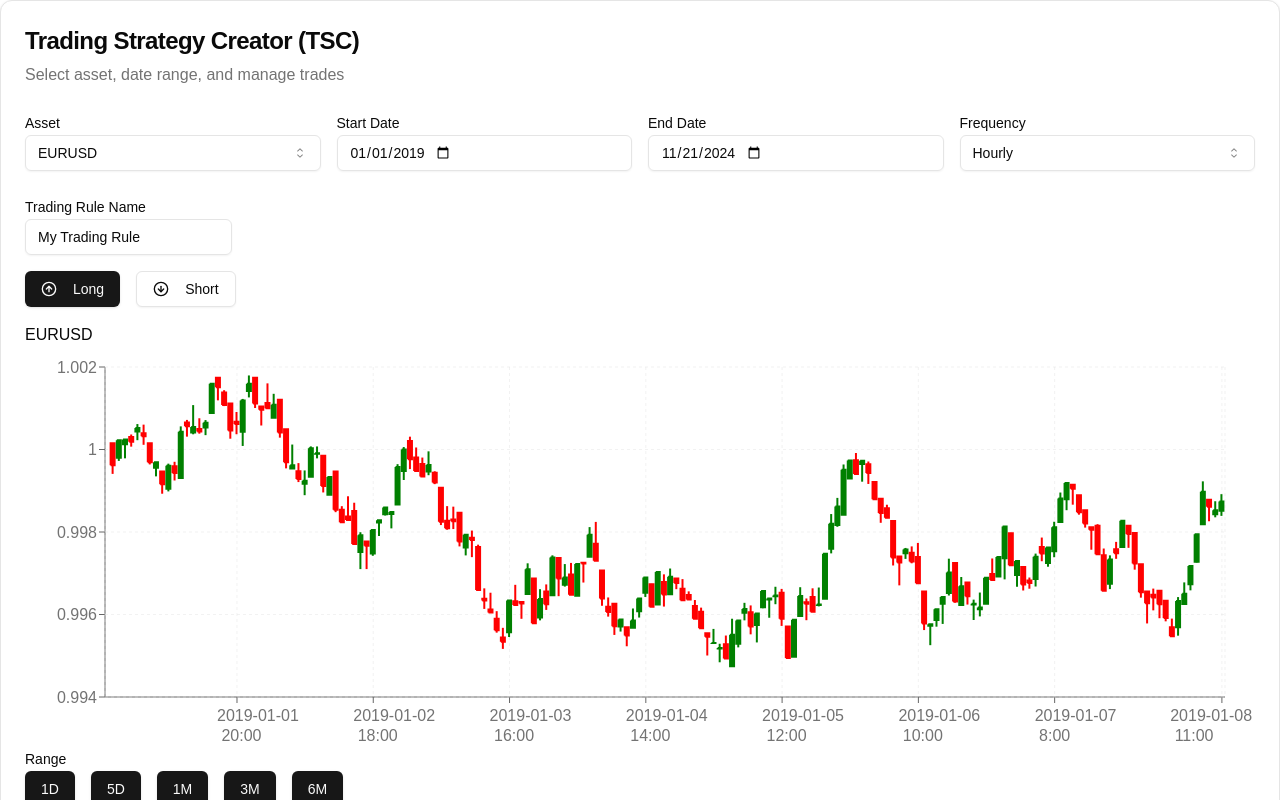
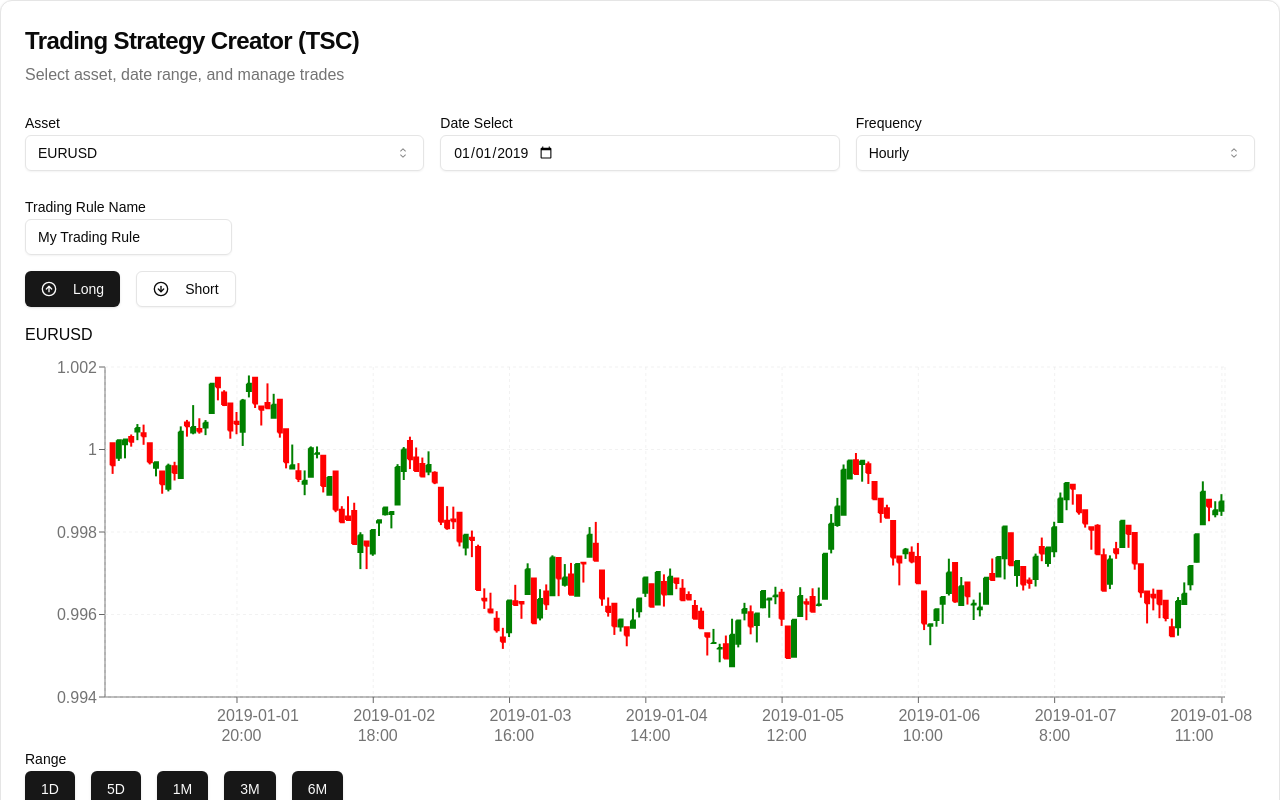
Before and after one commit to jkim1708/EvoTraderDemo, a Next.js app in the folder my-app/: page / in a window 1280 px wide. Shown: the top 800 px of the page. Built offline with nearby package versions, Linux system fonts and the light colour scheme.

Commit message:
remove end date

```diff
--- a/my-app/components/enhanced-trading-asset-viewer.tsx
+++ b/my-app/components/enhanced-trading-asset-viewer.tsx
@@ -402,7 +402,7 @@ const EnhancedTradingAssetViewer = observer(() => {
                                 </Select>
                             </div>
                             <div className="flex-1">
-                                <Label htmlFor="startDate">Start Date</Label>
+                                <Label htmlFor="startDate">Date Select</Label>
                                 <Input
                                     id="startDate"
                                     type="date"
@@ -413,18 +413,18 @@ const EnhancedTradingAssetViewer = observer(() => {
                                     max={endDate}
                                 />
                             </div>
-                            <div className="flex-1">
-                                <Label htmlFor="endDate">End Date</Label>
-                                <Input
-                                    id="endDate"
-                                    type="date"
-                                    value={endDate}
-                                    onChange={(e) => {
-                                        setEndDate(e.target.value)
-                                    }}
-                                    max={new Date().toJSON().split('T')[0]}
-                                />
-                            </div>
+                            {/*<div className="flex-1">*/}
+                            {/*    <Label htmlFor="endDate">End Date</Label>*/}
+                            {/*    <Input*/}
+                            {/*        id="endDate"*/}
+                            {/*        type="date"*/}
+                            {/*        value={endDate}*/}
+                            {/*        onChange={(e) => {*/}
+                            {/*            setEndDate(e.target.value)*/}
+                            {/*        }}*/}
+                            {/*        max={new Date().toJSON().split('T')[0]}*/}
+                            {/*    />*/}
+                            {/*</div>*/}
                             <div className="flex-1">
                                 <Label htmlFor="frequency">Frequency</Label>
                                 <Select defaultValue={'hourly'}
```
